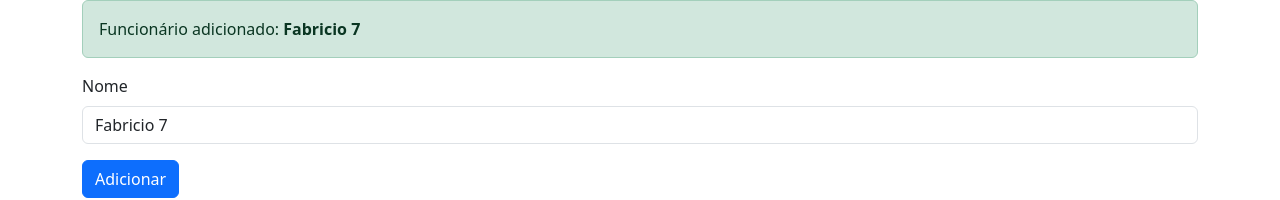
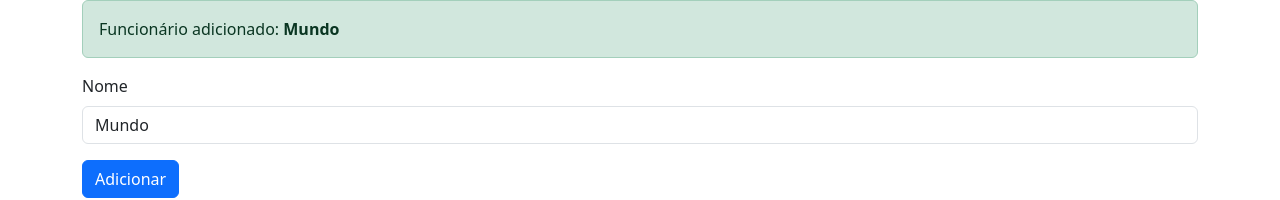
Before and after one commit to fabriciio95/algamoney-front, an Angular app in the folder meuprojeto/: page / in a window 1280 px wide. Both pictures are taken after a click on the button "Adicionar". Shown: the top 200 px of the page. Built offline with nearby package versions, Linux system fonts and the light colour scheme.

Commit message:
Exibindo condicionalmente com as diretivas ngIf e hidden

```diff
--- a/meuprojeto/src/app/app.component.html
+++ b/meuprojeto/src/app/app.component.html
@@ -1,12 +1,17 @@
 <div class="container">
-  <div class="alert alert-success" role="alert">
+ <!-- <div class="alert alert-success" role="alert" *ngIf="adicionado">
+      Funcionário adicionado: <strong>{{nome}}</strong>
+  </div>-->
+
+  <div class="alert alert-success" role="alert" [hidden]="!adicionado">
       Funcionário adicionado: <strong>{{nome}}</strong>
   </div>
 
   <div class="mb-3">
     <label class="form-label">Nome</label>
     <input type="text" class="form-control"
-          [(ngModel)]="nome">
+          [(ngModel)]="nome"
+          (focus)="adicionado = false">
   </div>
 
   <button type="button" class="btn btn-primary"
--- a/meuprojeto/src/app/app.component.ts
+++ b/meuprojeto/src/app/app.component.ts
@@ -7,10 +7,9 @@
 })
 export class AppComponent {
   nome = 'Mundo';
+  adicionado: Boolean = false;
 
   adicionar() {
-    const numero = Math.round(Math.random() * 100)
-
-    this.nome = `Fabricio ${numero}`
+    this.adicionado = true;
   }
 }
```
